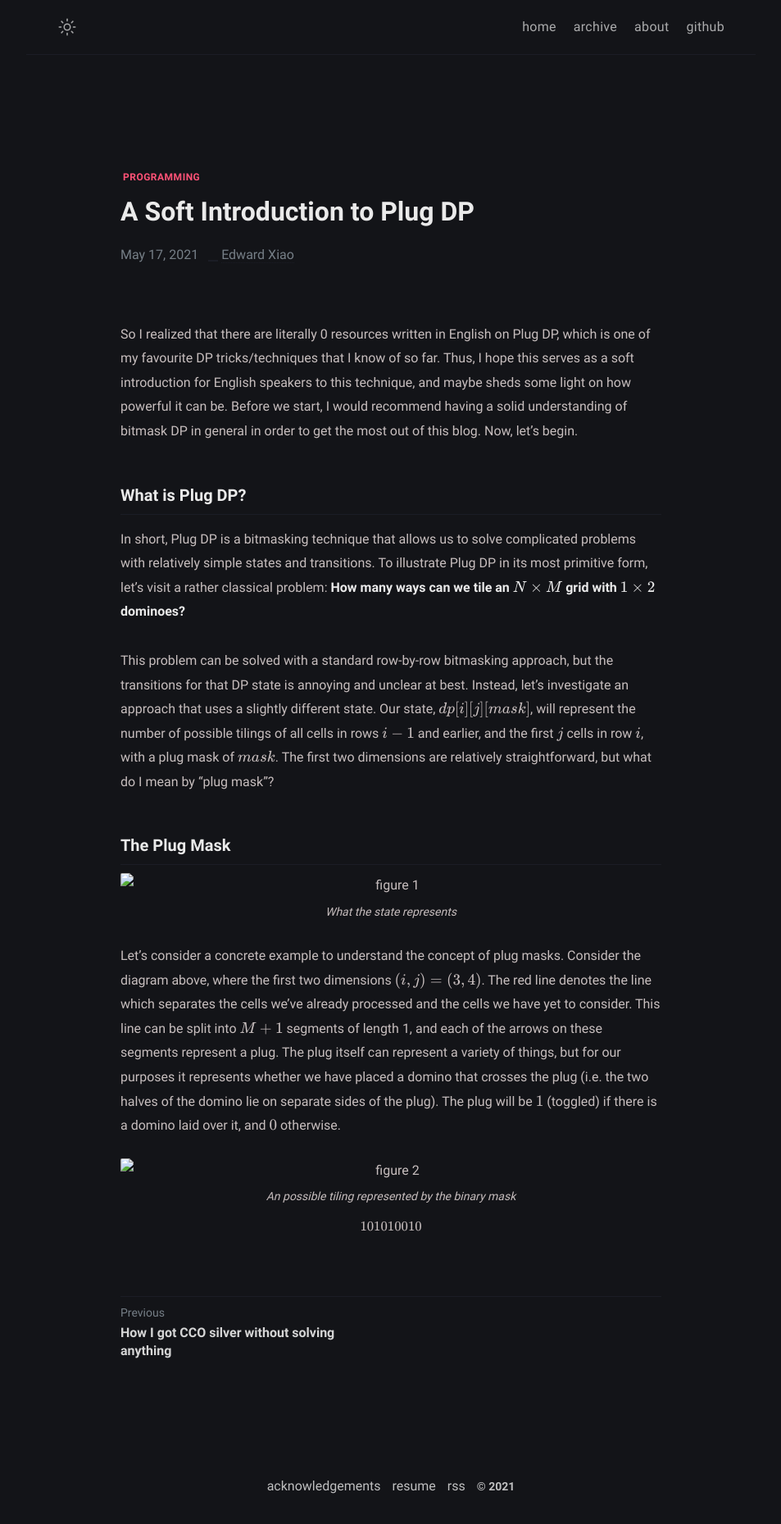
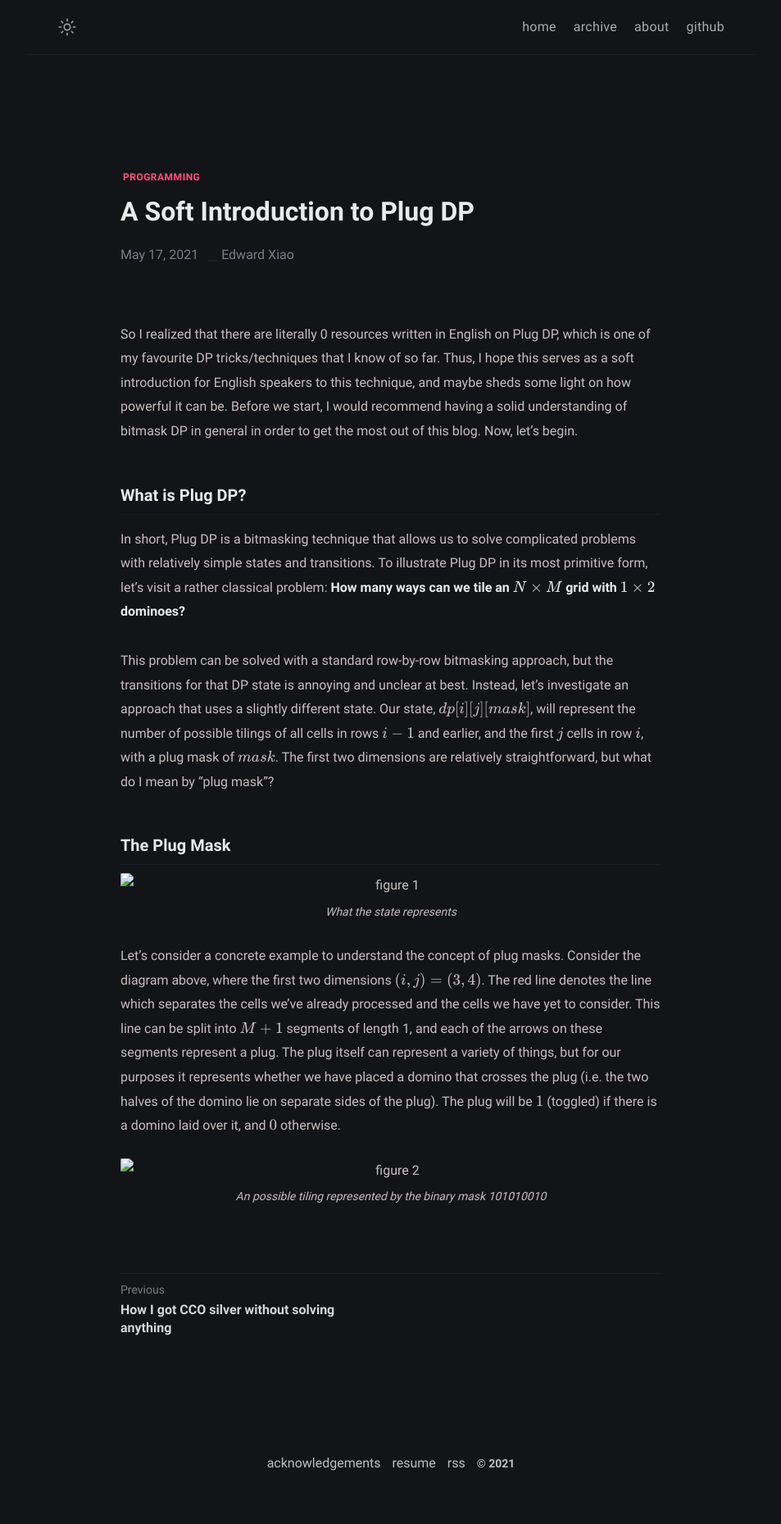
Before and after one commit to 4fecta/4fecta.ca, a Jekyll site: the page built from _posts/a-soft-introduction-to-plug-dp/2021-05-17-a-soft-introduction-to-plug-dp.md, in a window 1280 px wide. Shown: the whole page at 82% size, without its empty margins (163-1116 px from the left). Built offline with Jekyll 4.4.1, drawn with Linux system fonts in a browser that asks for light colours; formulas are drawn with MathJax 3; after the commit the page ends 1831 px from its top, so only the background shows below that.

```diff
--- a/_posts/a-soft-introduction-to-plug-dp/2021-05-17-a-soft-introduction-to-plug-dp.md
+++ b/_posts/a-soft-introduction-to-plug-dp/2021-05-17-a-soft-introduction-to-plug-dp.md
@@ -26,5 +26,5 @@ Let's consider a concrete example to understand the concept of plug masks. Consi
 
 <figure>
 <img src="fig2.jpg" alt="figure 2">
-<figcaption>An possible tiling represented by the binary mask $$101010010$$</figcaption>
+<figcaption>An possible tiling represented by the binary mask 101010010</figcaption>
 </figure>
```
